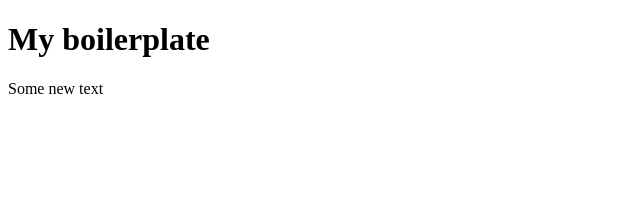
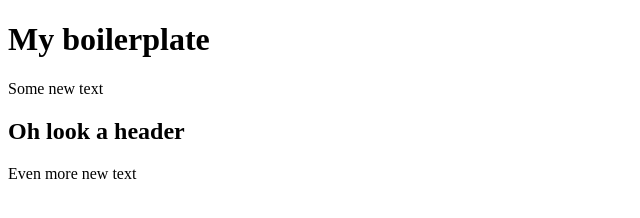
Before and after one commit to rosshaig/Boilerplate, a plain HTML site: page index.html in a window 1280 px wide. Shown: the whole page, without its empty margins (0-640 px from the left). Drawn offline with Linux system fonts and the light colour scheme.

Commit message:
Added an h2

```diff
--- a/index.html
+++ b/index.html
@@ -7,5 +7,7 @@
   <body>
     <h1>My boilerplate</h1>
     <p>Some new text</p>
+    <h2>Oh look a header</h2>
+    <p>Even more new text</p>
   </body>
 </html>
```
